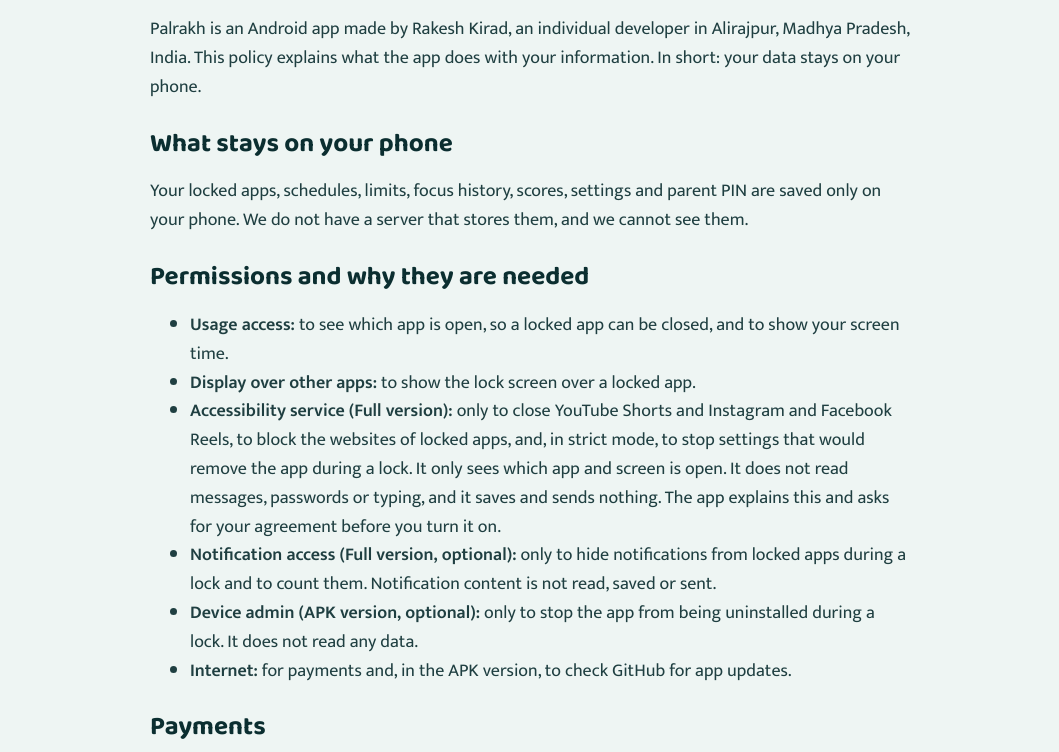
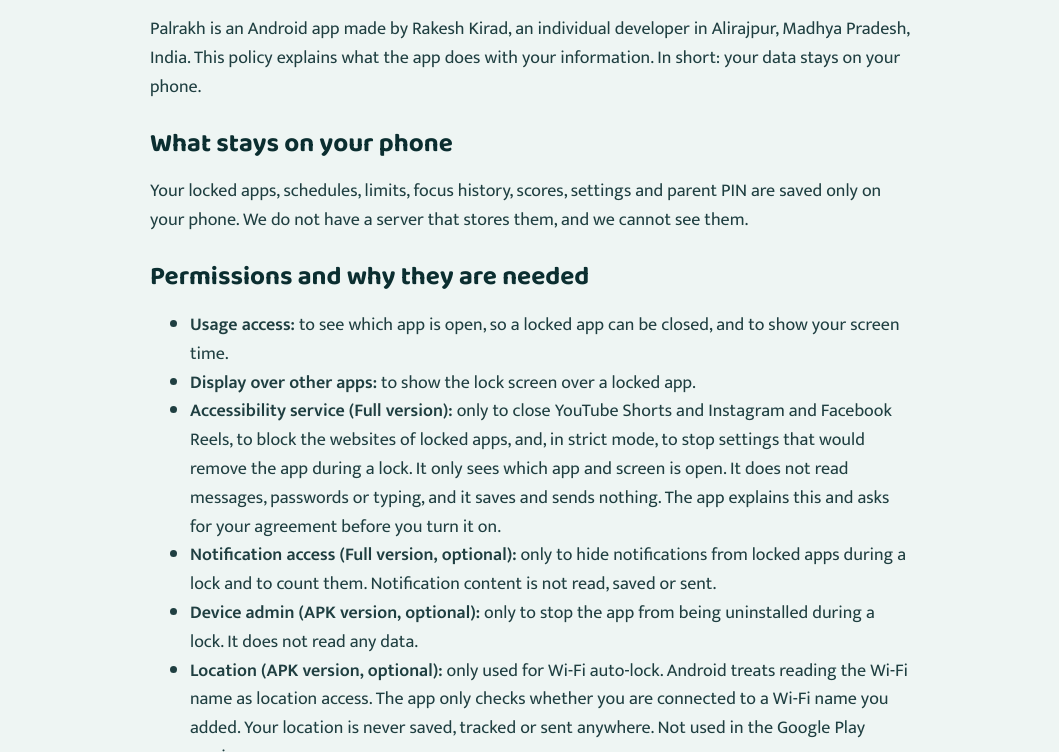
Before and after one commit to rakeshkirad131/focuslock, a plain HTML site: page docs/privacy.html in a window 1280 px wide. Shown: the part 191-943 px from the top of the page, without its empty margins (110-1169 px from the left). Drawn offline with Linux system fonts and the light colour scheme.

Commit message:
v3.26: adult block, study quiz, Wi-Fi lock, multi-day lock, weekly report
Co-Authored-By: Claude Opus 5.5 <noreply@anthropic.com>
Claude-Session: https://claude.ai/code/session_01DYsmPNz4AnXtYqRBxK11Yy

```diff
--- a/docs/privacy.html
+++ b/docs/privacy.html
@@ -17,6 +17,7 @@
 <li><b>Accessibility service (Full version):</b> only to close YouTube Shorts and Instagram and Facebook Reels, to block the websites of locked apps, and, in strict mode, to stop settings that would remove the app during a lock. It only sees which app and screen is open. It does not read messages, passwords or typing, and it saves and sends nothing. The app explains this and asks for your agreement before you turn it on.</li>
 <li><b>Notification access (Full version, optional):</b> only to hide notifications from locked apps during a lock and to count them. Notification content is not read, saved or sent.</li>
 <li><b>Device admin (APK version, optional):</b> only to stop the app from being uninstalled during a lock. It does not read any data.</li>
+<li><b>Location (APK version, optional):</b> only used for Wi-Fi auto-lock. Android treats reading the Wi-Fi name as location access. The app only checks whether you are connected to a Wi-Fi name you added. Your location is never saved, tracked or sent anywhere. Not used in the Google Play version.</li>
 <li><b>Internet:</b> for payments and, in the APK version, to check GitHub for app updates.</li>
 </ul>
 <h2>Payments</h2>
```
Also changed, not shown: 1 other file.
